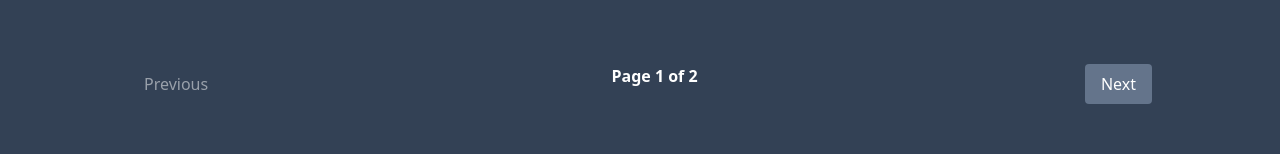
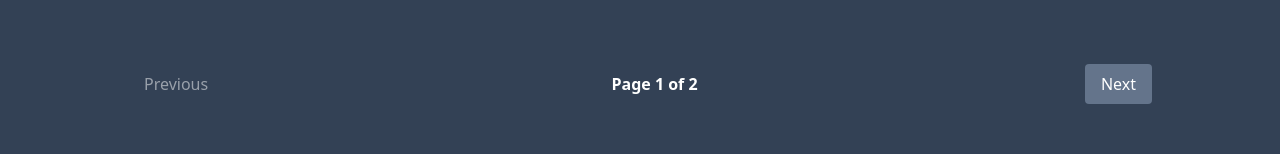
Before and after one commit to Aria-Abadian/flix, a React (Create React App) app: page / in a window 1280 px wide. Shown: the part 1552-1706 px from the top of the page. Built offline with nearby package versions, Linux system fonts and the light colour scheme.

Commit message:
bugs fixed

```diff
--- a/src/pages/allMovies.js
+++ b/src/pages/allMovies.js
@@ -114,7 +114,7 @@ const AllMovies = () => {
         ))}
       </div>
       {/* Pagination Controls */}
-      <div className="flex justify-between w-[80vw] text-white mb-[5vw]">
+      <div className="flex justify-between items-center w-[80vw] text-white mb-[5vw]">
         <button
           onClick={goToPreviousPage}
           disabled={currentPage === 1}
```
